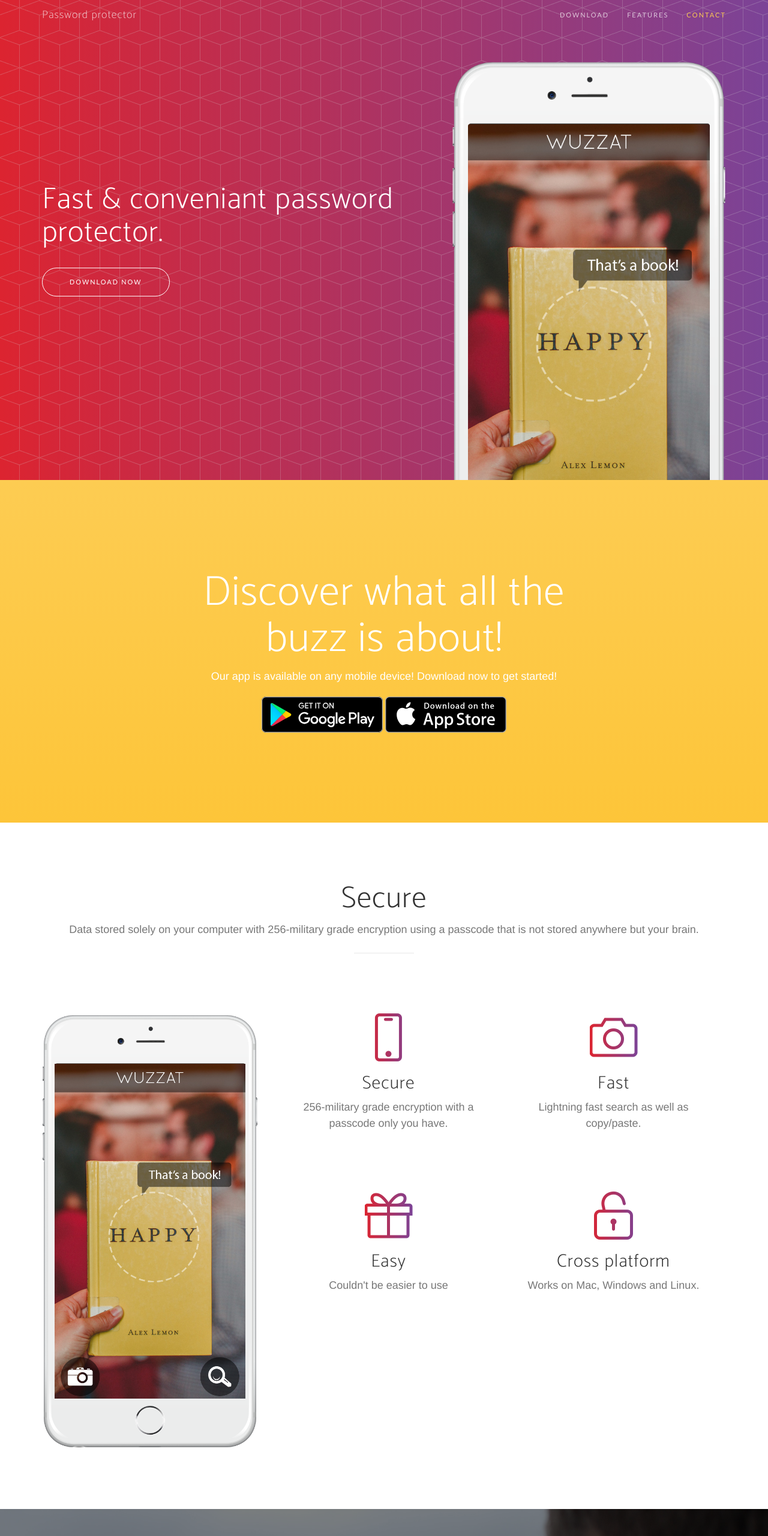
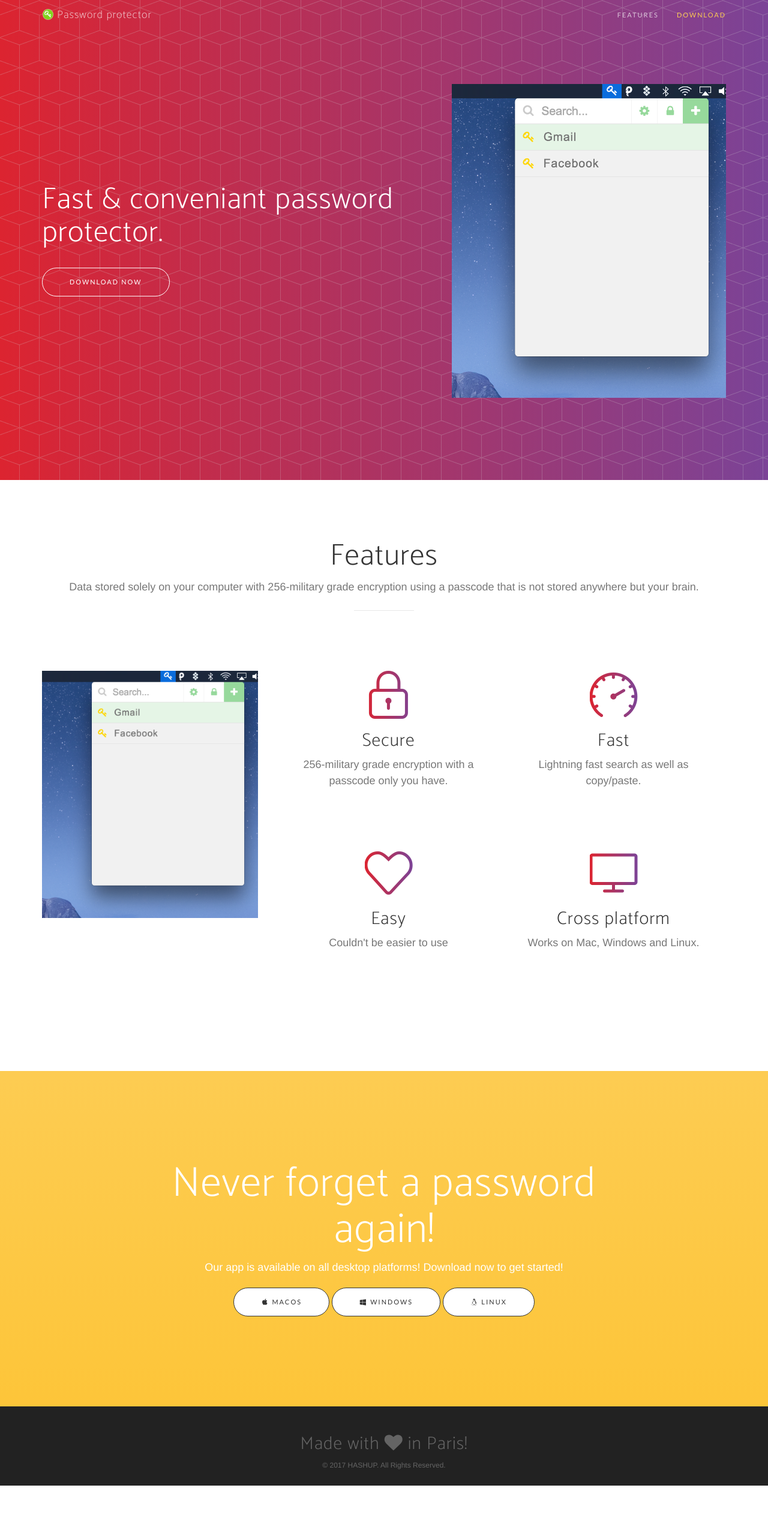
Before and after one commit to desduvauchelle/password-protector-landing, a website: page index.html in a window 1280 px wide. Shown: the top 2560 px of the page at 60% size. After the commit the page ends 2476 px from the top, so only its background shows below. Drawn offline with nearby package versions, Linux system fonts and the light colour scheme; a web font is replaced by a local one.

Commit message:
Personalization.

```diff
--- a/index.html
+++ b/index.html
@@ -8,6 +8,16 @@
     <meta name="viewport" content="width=device-width, initial-scale=1">
     <meta name="description" content="">
     <meta name="author" content="HASHUP">
+
+
+<link rel="apple-touch-icon" sizes="180x180" href="favicons/apple-touch-icon.png">
+<link rel="icon" type="image/png" href="favicons/favicon-32x32.png" sizes="32x32">
+<link rel="icon" type="image/png" href="favicons/favicon-16x16.png" sizes="16x16">
+<link rel="manifest" href="favicons/manifest.json">
+<link rel="mask-icon" href="favicons/safari-pinned-tab.svg" color="#41c741">
+<link rel="shortcut icon" href="favicons/favicon.ico">
+<meta name="msapplication-config" content="favicons/browserconfig.xml">
+<meta name="theme-color" content="#ffffff">
 
     <title>Password Protector | HASHUP</title>
 
@@ -45,21 +55,20 @@
                 <button type="button" class="navbar-toggle collapsed" data-toggle="collapse" data-target="#bs-example-navbar-collapse-1">
                     <span class="sr-only">Toggle navigation</span> Menu <i class="fa fa-bars"></i>
                 </button>
-                <a class="navbar-brand page-scroll" href="#page-top">Password protector</a>
+                <a class="navbar-brand page-scroll" href="#page-top"><img src="favicons/apple-touch-icon.png" />Password protector</a>
             </div>
 
             <!-- Collect the nav links, forms, and other content for toggling -->
             <div class="collapse navbar-collapse" id="bs-example-navbar-collapse-1">
                 <ul class="nav navbar-nav navbar-right">
-                    <li>
-                        <a class="page-scroll" href="#download">Download</a>
-                    </li>
+
                     <li>
                         <a class="page-scroll" href="#features">Features</a>
                     </li>
                     <li>
-                        <a class="page-scroll" href="#contact">Contact</a>
+                        <a class="page-scroll" href="#download">Download</a>
                     </li>
+
                 </ul>
             </div>
             <!-- /.navbar-collapse -->
@@ -80,44 +89,21 @@
                 </div>
                 <div class="col-sm-5">
                     <div class="device-container">
-                        <div class="device-mockup iphone6_plus portrait white">
-                            <div class="device">
-                                <div class="screen">
-                                    <!-- Demo image for screen mockup, you can put an image here, some HTML, an animation, video, or anything else! -->
-                                    <img src="img/demo-screen-1.jpg" class="img-responsive" alt="">
-                                </div>
-                                <div class="button">
-                                    <!-- You can hook the "home button" to some JavaScript events or just remove it -->
-                                </div>
-                            </div>
-                        </div>
+                        <img src="img/main.png" class="img-responsive" alt="" style="padding-top: 40px;">
                     </div>
                 </div>
             </div>
         </div>
     </header>
 
-    <section id="download" class="download bg-primary text-center">
-        <div class="container">
-            <div class="row">
-                <div class="col-md-8 col-md-offset-2">
-                    <h2 class="section-heading">Discover what all the buzz is about!</h2>
-                    <p>Our app is available on any mobile device! Download now to get started!</p>
-                    <div class="badges">
-                        <a class="badge-link" href="#"><img src="img/google-play-badge.svg" alt=""></a>
-                        <a class="badge-link" href="#"><img src="img/app-store-badge.svg" alt=""></a>
-                    </div>
-                </div>
-            </div>
-        </div>
-    </section>
+
 
     <section id="features" class="features">
         <div class="container">
             <div class="row">
                 <div class="col-lg-12 text-center">
                     <div class="section-heading">
-                        <h2>Secure</h2>
+                        <h2>Features</h2>
                         <p class="text-muted">Data stored solely on your computer with 256-military grade encryption using a passcode that is not stored anywhere but your brain.</p>
                         <hr>
                     </div>
@@ -125,48 +111,37 @@
             </div>
             <div class="row">
                 <div class="col-md-4">
-                    <div class="device-container">
-                        <div class="device-mockup iphone6_plus portrait white">
-                            <div class="device">
-                                <div class="screen">
-                                    <!-- Demo image for screen mockup, you can put an image here, some HTML, an animation, video, or anything else! -->
-                                    <img src="img/demo-screen-1.jpg" class="img-responsive" alt=""> </div>
-                                <div class="button">
-                                    <!-- You can hook the "home button" to some JavaScript events or just remove it -->
-                                </div>
-                            </div>
-                        </div>
-                    </div>
+                    <img src="img/main.png" class="img-responsive" alt="password protector" style="padding-bottom: 40px;">
                 </div>
                 <div class="col-md-8">
                     <div class="container-fluid">
                         <div class="row">
-                            <div class="col-md-6">
+                            <div class="col-sm-6">
                                 <div class="feature-item">
-                                    <i class="icon-screen-smartphone text-primary"></i>
+                                    <i class="icon-lock text-primary"></i>
                                     <h3>Secure</h3>
                                     <p class="text-muted">256-military grade encryption with a passcode only you have.</p>
                                 </div>
                             </div>
-                            <div class="col-md-6">
+                            <div class="col-sm-6">
                                 <div class="feature-item">
-                                    <i class="icon-camera text-primary"></i>
+                                    <i class="icon-speedometer text-primary"></i>
                                     <h3>Fast</h3>
                                     <p class="text-muted">Lightning fast search as well as copy/paste.</p>
                                 </div>
                             </div>
                         </div>
                         <div class="row">
-                            <div class="col-md-6">
+                            <div class="col-sm-6">
                                 <div class="feature-item">
-                                    <i class="icon-present text-primary"></i>
+                                    <i class="icon-heart text-primary"></i>
                                     <h3>Easy</h3>
                                     <p class="text-muted">Couldn't be easier to use</p>
                                 </div>
                             </div>
-                            <div class="col-md-6">
+                            <div class="col-sm-6">
                                 <div class="feature-item">
-                                    <i class="icon-lock-open text-primary"></i>
+                                    <i class="icon-screen-desktop text-primary"></i>
                                     <h3>Cross platform</h3>
                                     <p class="text-muted">Works on Mac, Windows and Linux.</p>
                                 </div>
@@ -177,20 +152,35 @@
             </div>
 		</div>
     </section>
+    <section id="download" class="download bg-primary text-center">
+        <div class="container">
+            <div class="row">
+                <div class="col-md-8 col-md-offset-2">
+                    <h2 class="section-heading">Never forget a password again!</h2>
+                    <p>Our app is available on all desktop platforms! Download now to get started!</p>
+                    <div class="badges">
+                        <a class="btn btn-outline btn-xl" href="https://github.com/desduvauchelle/password-protector-landing/releases/download/0.6.0/Password.Protector-1.0.0.dmg"><i class="fa fa-apple fa-fw"></i> macOS</a>
+                        <a class="btn btn-outline btn-xl" href="https://github.com/desduvauchelle/password-protector-landing/releases/download/0.6.0/Password.Protector.Setup.1.0.0.exe"><i class="fa fa-windows fa-fw"></i> Windows</a>
+                        <a class="btn btn-outline btn-xl" href="https://github.com/desduvauchelle/password-protector-landing/releases/download/0.6.0/file-explorer-1.0.0-x86_64.AppImage"><i class="fa fa-linux fa-fw"></i> Linux</a>
+                    </div>
+                </div>
+            </div>
+        </div>
+    </section>
 
-    <section class="cta">
+    <!-- <section class="cta">
         <div class="cta-content">
             <div class="container">
                 <h2>Stop remembering.<br>Start protecting.</h2>
-                <a href="#contact" class="btn btn-outline btn-xl page-scroll">Download!</a>
+                <a href="#download" class="btn btn-outline btn-xl page-scroll">Download!</a>
             </div>
         </div>
         <div class="overlay"></div>
-    </section>
+    </section> -->
 
-    <section id="contact" class="contact bg-primary" >
-        <div class="container">
-            <h2>We <i class="fa fa-heart"></i> new friends!</h2>
+    <!-- <section id="download" class="contact bg-primary" > -->
+        <!-- <div class="container"> -->
+            <!-- <h2>Made with <i class="fa fa-heart"></i> in Paris!</h2> -->
             <!-- <ul class="list-inline list-social">
                 <li class="social-twitter">
                     <a href="#"><i class="fa fa-twitter"></i></a>
@@ -202,13 +192,14 @@
                     <a href="#"><i class="fa fa-google-plus"></i></a>
                 </li>
             </ul> -->
-        </div>
-    </section>
+        <!-- </div> -->
+    <!-- </section> -->
 
     <footer>
         <div class="container">
-            <p>&copy; 2017 HASHuP. All Rights Reserved.</p>
-            <ul class="list-inline">
+            <h2>Made with <i class="fa fa-heart"></i> in Paris!</h2>
+            <p>&copy; 2017 HASHUP. All Rights Reserved.</p>
+            <!-- <ul class="list-inline">
                 <li>
                     <a href="#">Privacy</a>
                 </li>
@@ -218,7 +209,7 @@
                 <li>
                     <a href="#">FAQ</a>
                 </li>
-            </ul>
+            </ul> -->
         </div>
     </footer>
 
```
Also changed, not shown: favicons/browserconfig.xml (added, +9 -0 lines), css/new-age.min.css, favicons/android-chrome-192x192.png (added), favicons/android-chrome-512x512.png (added), favicons/apple-touch-icon.png (added), favicons/favicon-16x16.png (added), favicons/favicon-32x32.png (added), favicons/favicon.ico (added), favicons/manifest.json (added), favicons/mstile-150x150.png (added), favicons/safari-pinned-tab.svg (added), img/main.png (added).
